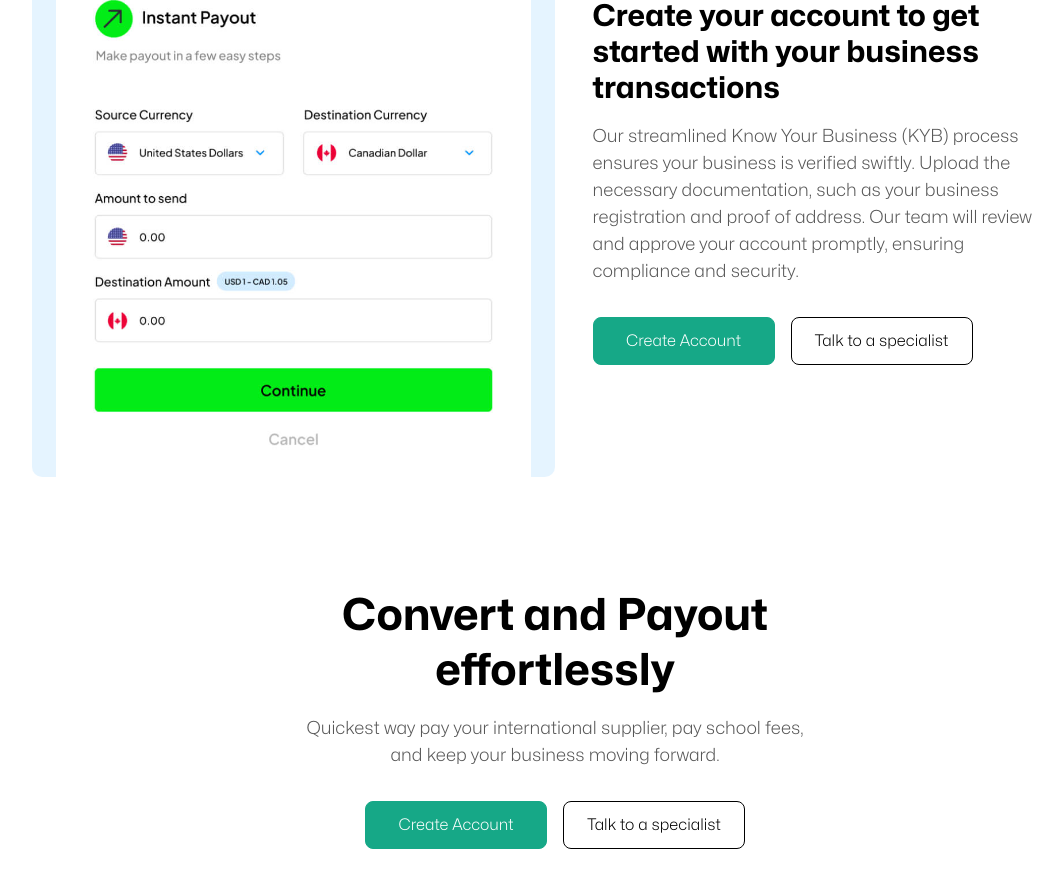
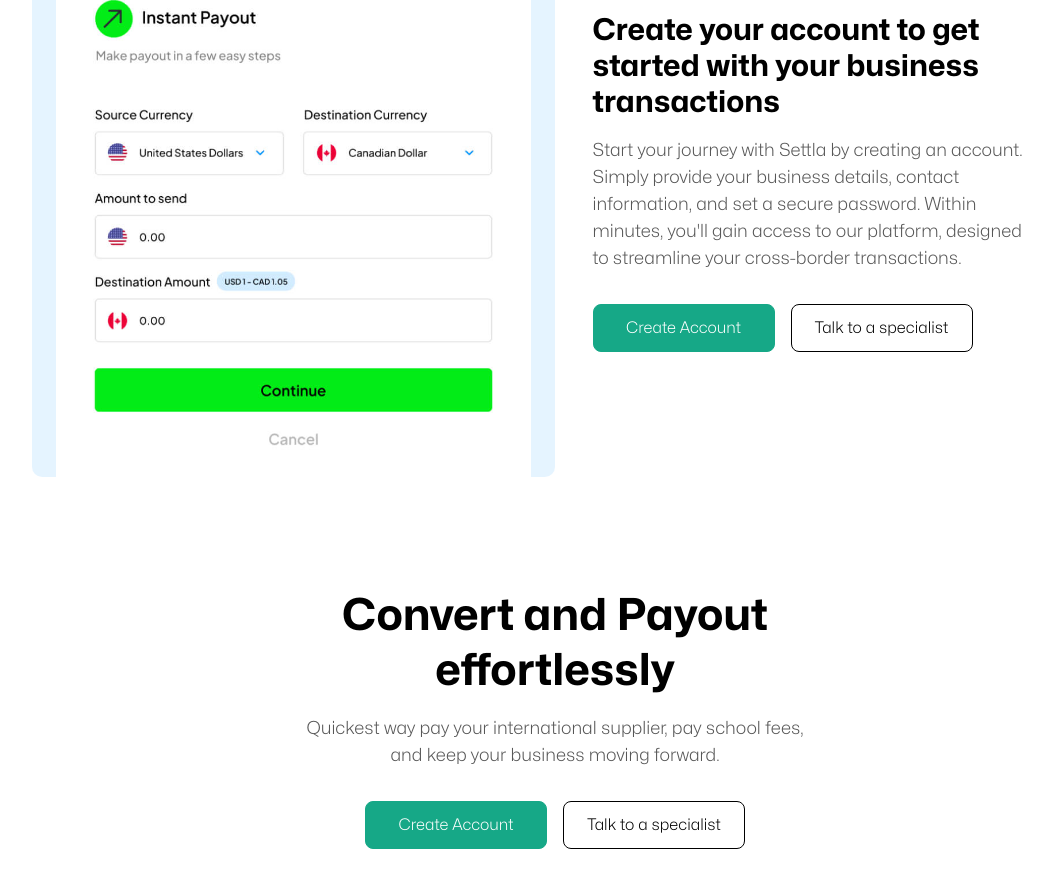
Before and after one commit to sellmedia-admin/settla-frontend, a React (Create React App) app: page / in a window 1280 px wide. Shown: the part 2500-3387 px from the top of the page, without its empty margins (85-1148 px from the left). Built offline with nearby package versions, Linux system fonts and the light colour scheme.

Commit message:
create acct steps

```diff
--- a/src/components/tabs/CreateTab.js
+++ b/src/components/tabs/CreateTab.js
@@ -24,10 +24,10 @@ const CreateTab = () => {
           Create your account to get started with your business transactions
         </h3>
         <p className="">
-          Our streamlined Know Your Business (KYB) process ensures your business
-          is verified swiftly. Upload the necessary documentation, such as your
-          business registration and proof of address. Our team will review and
-          approve your account promptly, ensuring compliance and security.{" "}
+          Start your journey with Settla by creating an account. Simply provide
+          your business details, contact information, and set a secure password.
+          Within minutes, you'll gain access to our platform, designed to
+          streamline your cross-border transactions.{" "}
         </p>
         <div className="flex mt-8">
           <LinkButton title="Create Account" link="/signup" />
--- a/src/components/tabs/ReceiptTab.js
+++ b/src/components/tabs/ReceiptTab.js
@@ -23,10 +23,10 @@ const ReceiptTab = () => {
       <div className="max-w-md col-span-1 mx-auto">
         <h3 className="mb-4">Receipt for your business in 3 minutes</h3>
         <p className="">
-          Need to handle different currencies? No problem. Settla offers
-          competitive exchange rates for currency conversions. Convert your
-          funds into the required currency within the platform, making your
-          international transactions seamless and cost-effective.{" "}
+          Keep track of all your transactions with ease. After each payment,
+          Settla provides detailed receipts and transaction histories. Download
+          or print your receipts for record-keeping and accounting purposes,
+          ensuring transparency and organization for your business.
         </p>
         <div className="flex mt-8">
           <LinkButton title="Create Account" link="/signup" />
```
